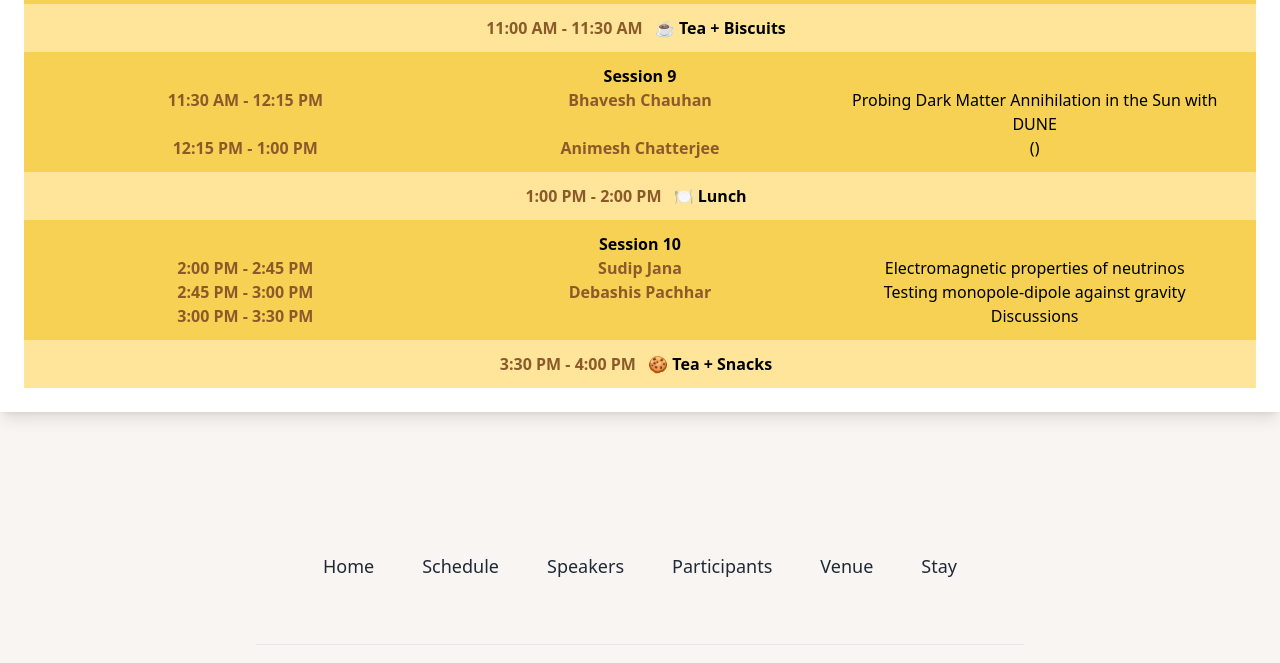
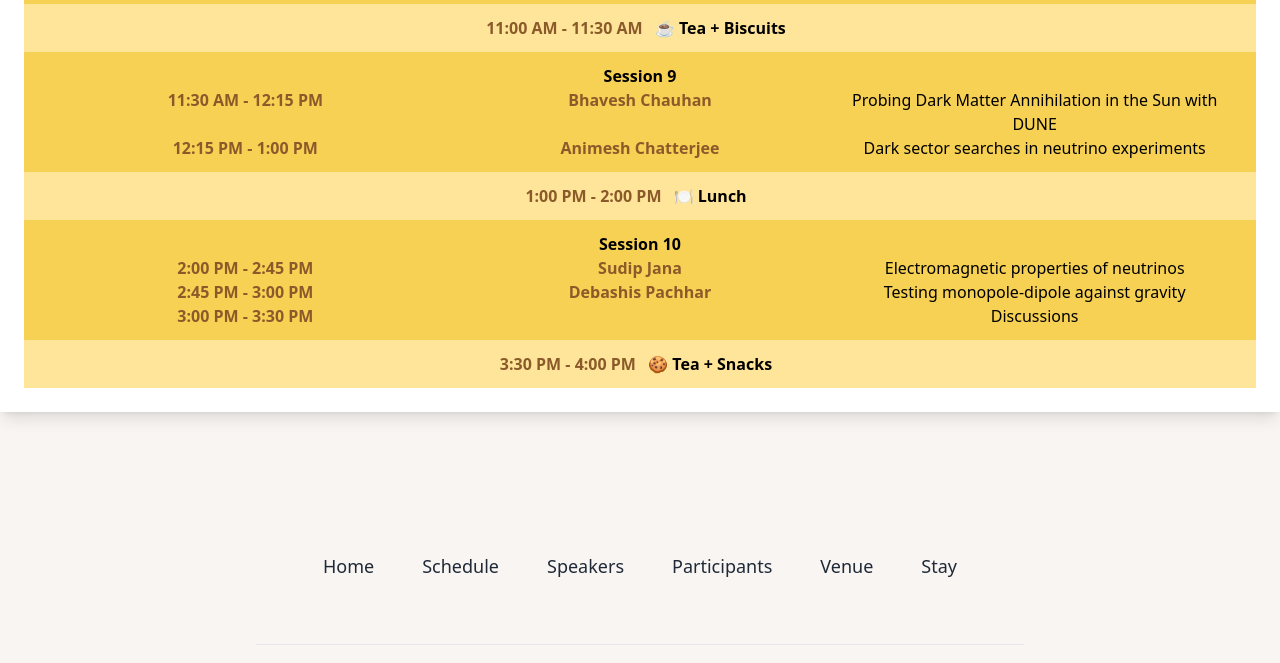
Before and after one commit to 19Priyam/prl-theph-conference-2025, a plain HTML site: page schedule.html in a window 1280 px wide. Shown: the part 1920-2583 px from the top of the page. Drawn offline with nearby package versions, Linux system fonts and the light colour scheme.

Commit message:
Update schedule.html

```diff
--- a/schedule.html
+++ b/schedule.html
@@ -270,7 +270,7 @@
                         <span> Probing Dark Matter Annihilation in the Sun with DUNE </span>
                         <span class="text-[#8b5a2b] font-bold">12:15 PM - 1:00 PM</span>
                         <span class="text-[#8b5a2b] font-bold">Animesh Chatterjee</span>
-                        <span> () </span>
+                        <span> Dark sector searches in neutrino experiments </span>
                     </div>
                     <div class="py-3 px-6 bg-[#ffe599] font-bold text-center">
                         <span class="text-[#8b5a2b]">1:00 PM - 2:00 PM</span>
```
